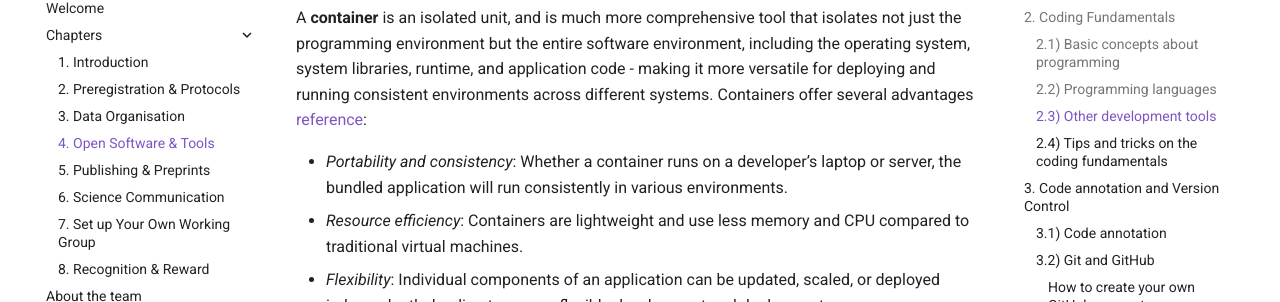
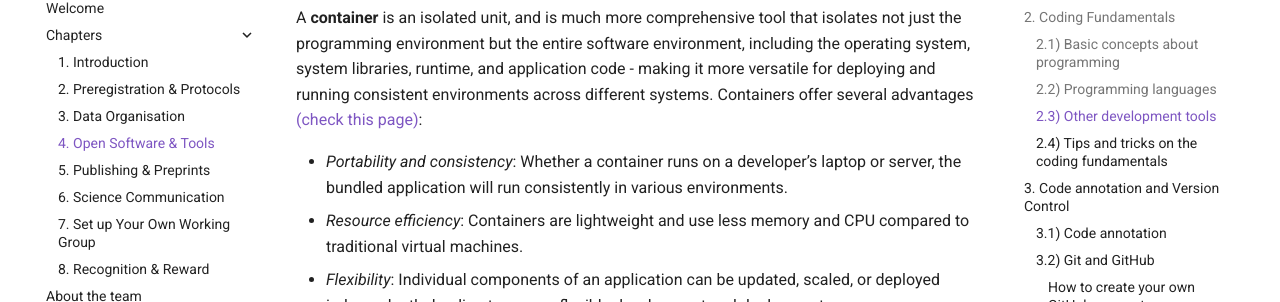
Before and after one commit to ANW-Open-Science/Open-Science-Guidebook-for-Neuroscientists, an MkDocs documentation site: the page built from docs/tabs/4-open_software_tools.md, in a window 1280 px wide and 900 px high, scrolled down 2728 px. Shown: the part 150-452 px from the top of the window. Built offline with MkDocs 1.6.1 and Material for MkDocs 9.7.7, drawn with Linux system fonts in a browser that asks for light colours.

Commit message:
Update 4-open_software_tools.md
Change hyperlink

```diff
--- a/docs/tabs/4-open_software_tools.md
+++ b/docs/tabs/4-open_software_tools.md
@@ -38,7 +38,7 @@ Virtual environments and containers are tools used in software development to cr
 
 A **virtual environment** in Python is an isolated environment that allows you to install and manage dependencies for a specific project without affecting the global Python installation or other projects. It helps ensure that each project can have its dependencies and versions, avoiding conflicts between projects.
 
-A **container** is an isolated unit, and is much more comprehensive tool that isolates not just the programming environment but the entire software environment, including the operating system, system libraries, runtime, and application code - making it more versatile for deploying and running consistent environments across different systems. Containers offer several advantages [reference](https://www.ibm.com/think/insights/the-benefits-of-containerization-and-what-it-means-for-you):
+A **container** is an isolated unit, and is much more comprehensive tool that isolates not just the programming environment but the entire software environment, including the operating system, system libraries, runtime, and application code - making it more versatile for deploying and running consistent environments across different systems. Containers offer several advantages [(check this page)](https://www.ibm.com/think/insights/the-benefits-of-containerization-and-what-it-means-for-you):
 
 - _Portability and consistency_: Whether a container runs on a developer’s laptop or server, the bundled application will run consistently in various environments.
 - _Resource efficiency_: Containers are lightweight and use less memory and CPU compared to traditional virtual machines.
```
